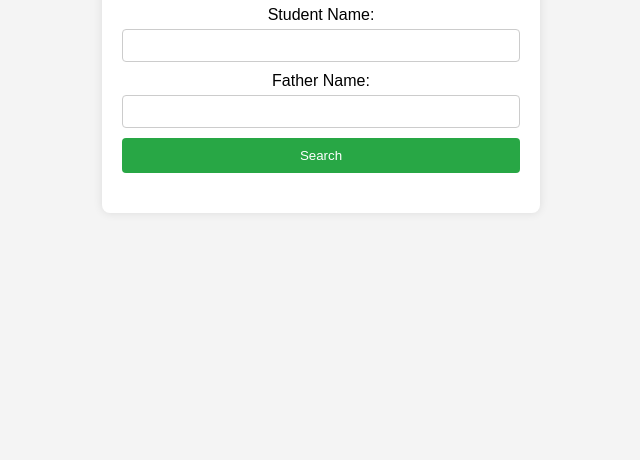
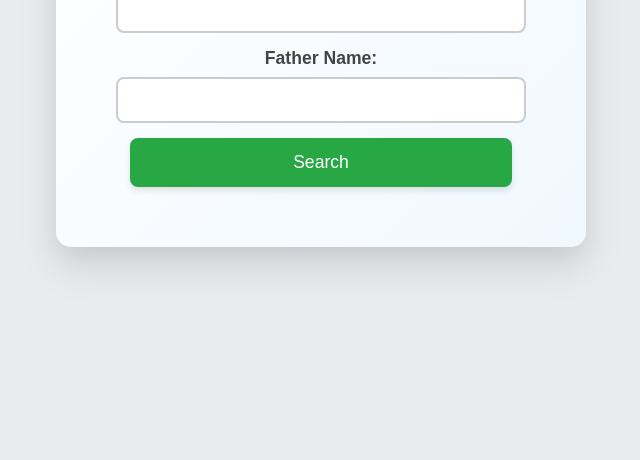
Before and after one commit to Mukhlisa-collab/MarkazTuba, a plain HTML site: page index.html in a window 1280 px wide. Shown: the part 340-800 px from the top of the page, without its empty margins (319-959 px from the left). Drawn offline with Linux system fonts and the light colour scheme.

Commit message:
Update style.css

```diff
--- a/style.css
+++ b/style.css
@@ -6,46 +6,97 @@ body {
     justify-content: center;
     align-items: center;
     height: 100vh;
-    background-color: #f4f4f4;
+    background-color: #e9ecef; /* Light background to enhance the 3D look */
 }
 
 .container {
-    background: white;
-    padding: 20px;
-    border-radius: 8px;
-    box-shadow: 0 0 10px rgba(0, 0, 0, 0.1);
+    background: linear-gradient(135deg, #ffffff, #f0f8ff); /* Gradient background for a sleek effect */
+    padding: 40px;
+    border-radius: 15px;
+    box-shadow: 0 20px 40px rgba(0, 0, 0, 0.1), 0 10px 20px rgba(0, 0, 0, 0.05); /* 3D shadow effect */
     text-align: center;
+    width: 100%;
+    max-width: 450px;
+    transform: translateY(-10px); /* Add a slight floating effect */
+    transition: transform 0.3s ease; /* Smooth transition on hover */
+}
+
+.container:hover {
+    transform: translateY(0px); /* Hover effect to bring it back to normal */
+}
+
+.logo {
+    max-width: 150px;
+    margin-bottom: 25px;
+    transition: transform 0.3s ease; /* Logo hover effect */
+}
+
+.logo:hover {
+    transform: scale(1.1); /* Slight zoom effect on hover */
+}
+
+h1 {
+    font-size: 1.5rem;
+    color: #333;
+    margin-bottom: 20px;
+    font-weight: 600;
 }
 
 form {
     display: flex;
     flex-direction: column;
+    align-items: center;
 }
 
 label {
-    margin-bottom: 5px;
+    margin-bottom: 8px;
+    font-weight: bold;
+    font-size: 1.1rem;
+    color: #444;
 }
 
 input {
-    margin-bottom: 10px;
-    padding: 8px;
-    border: 1px solid #ccc;
-    border-radius: 4px;
+    margin-bottom: 15px;
+    padding: 12px;
+    border: 2px solid #ccc;
+    border-radius: 8px;
+    width: 85%;
+    font-size: 1rem;
+    transition: border-color 0.3s ease;
+}
+
+input:focus {
+    border-color: #28a745; /* Green border on focus */
+    outline: none;
 }
 
 button {
-    padding: 10px;
+    padding: 14px;
     background-color: #28a745;
     color: white;
     border: none;
-    border-radius: 4px;
+    border-radius: 8px;
     cursor: pointer;
+    width: 85%;
+    font-size: 1.1rem;
+    box-shadow: 0 4px 6px rgba(0, 0, 0, 0.1); /* Button shadow */
+    transition: background-color 0.3s ease, transform 0.3s ease;
 }
 
 button:hover {
     background-color: #218838;
+    transform: translateY(-2px); /* Hover effect on button */
 }
 
 #result {
     margin-top: 20px;
 }
+
+footer {
+    font-size: 1rem;
+    font-weight: bold;
+    color: #444;
+    margin-top: 30px;
+    padding-top: 20px;
+    border-top: 2px solid #ddd;
+}
```
Lines whose indentation alone changed are shown as unchanged.
